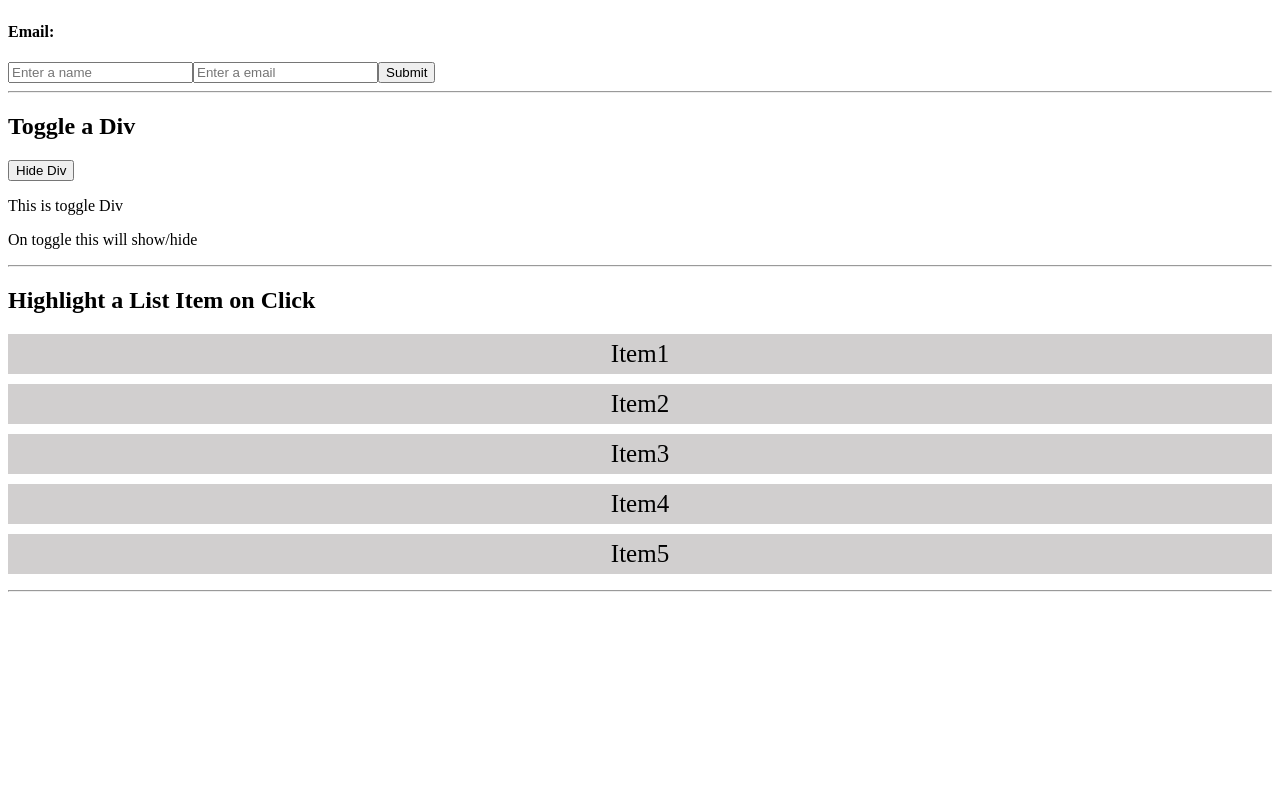
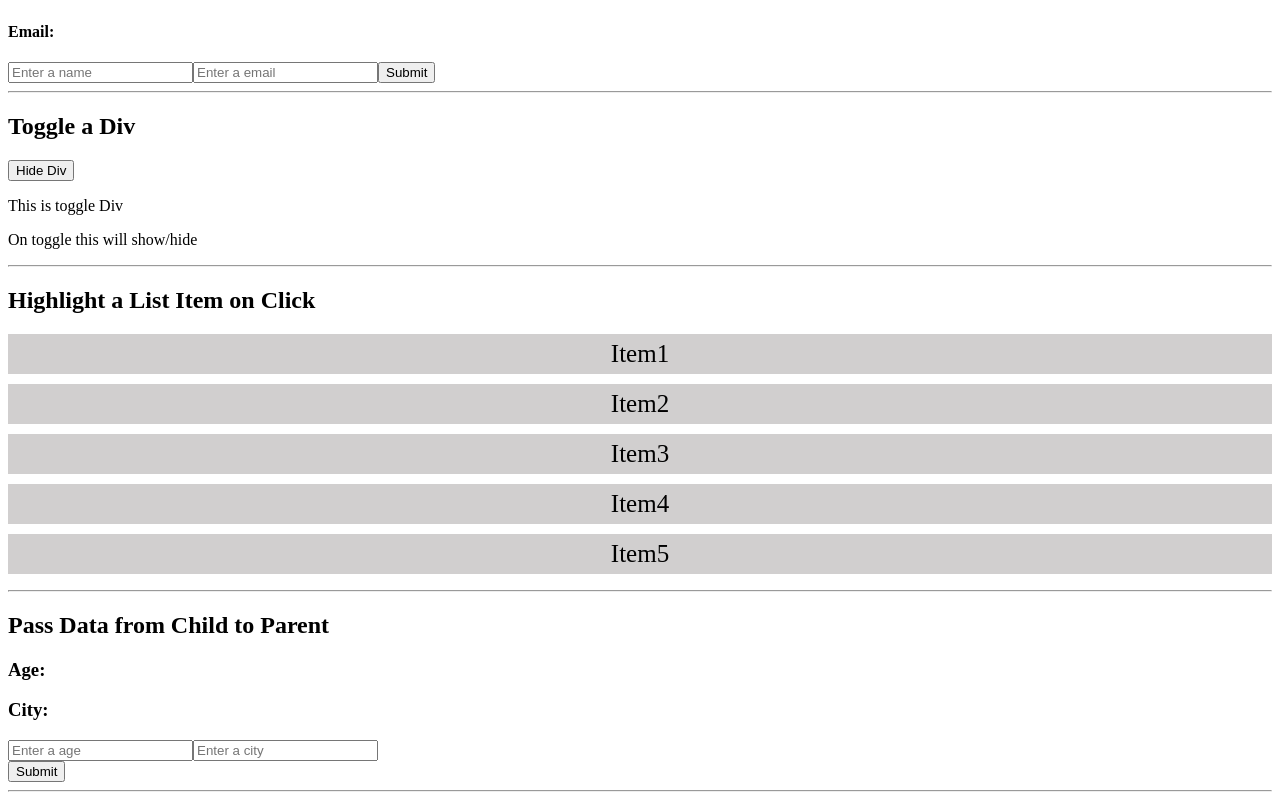
Before and after one commit to Anusuya-SK/React-Projects, a React (Create React App) app in the folder react_code_snippets/: page / in a window 1280 px wide. Shown: the part 223-1023 px from the top of the page. Before the commit the page ends 823 px from the top, so only its background shows below. Built offline with nearby package versions, Linux system fonts and the light colour scheme.

Commit message:
child to parent data

```diff
--- a/react_code_snippets/src/App.js
+++ b/react_code_snippets/src/App.js
@@ -4,6 +4,7 @@ import Counter from './components/Counter';
 import FormSubmission from './components/FormSubmission';
 import ToggleDiv from './components/ToggleDiv';
 import HighligtListItem from './components/HighligtListItem';
+import Parent1 from './components/Parent1';
 
 function App() {
   return (
@@ -12,6 +13,7 @@ function App() {
       <FormSubmission />
       <ToggleDiv />
       <HighligtListItem />
+      <Parent1 />
     </div>
   );
 }
--- /dev/null
+++ b/react_code_snippets/src/components/Child1.js
@@ -0,0 +1,12 @@
+import React from 'react'
+
+function Child1({onSubmit, data}) {
+    const { age, city } = data;
+  return (
+    <div>
+        <button onClick={() => onSubmit(data)} type="Submit">Submit</button>
+    </div>
+  )
+}
+
+export default Child1
--- /dev/null
+++ b/react_code_snippets/src/components/Parent1.js
@@ -0,0 +1,25 @@
+import React, { useState } from 'react'
+import Child1 from './Child1'
+
+function Parent1() {
+    const[age, setAge] = useState("");
+    const[city, setCity] = useState("");
+    const[display, setDisplay] = useState({age:"", city: ""});
+
+    const handleSubmit = (data) => {
+        setDisplay({age: data.age, city: data.city});
+    }
+  return (
+    <div>
+        <h2>Pass Data from Child to Parent </h2>
+        <h3>Age: {display.age}</h3>
+        <h3>City: {display.city}</h3>
+        <input type="number" placeholder="Enter a age" value={age} onChange={(e) => setAge(e.target.value)} />
+        <input type="text" placeholder="Enter a city" value={city} onChange={(e) => setCity(e.target.value)} />
+        <Child1 onSubmit={handleSubmit} data={{age, city}} />
+        <hr />
+    </div>
+  )
+}
+
+export default Parent1
```
